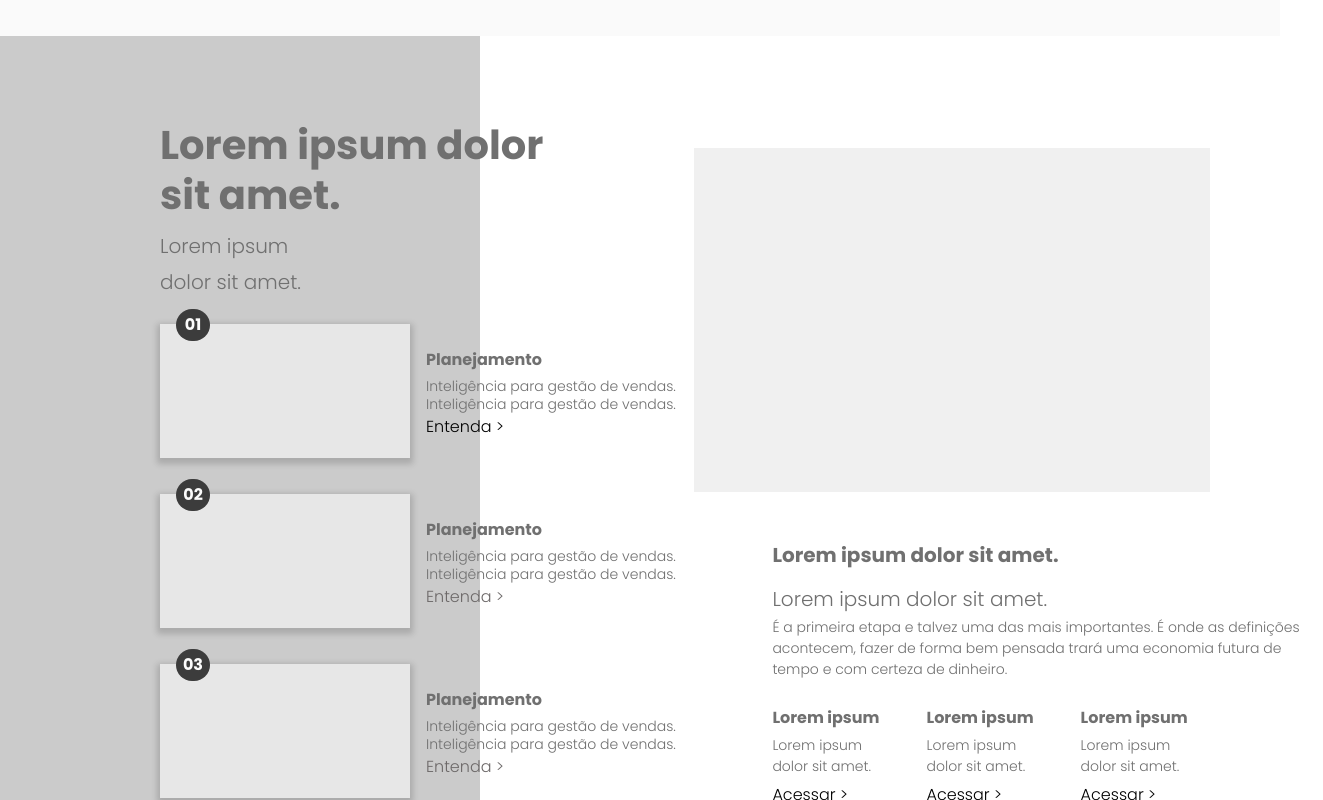
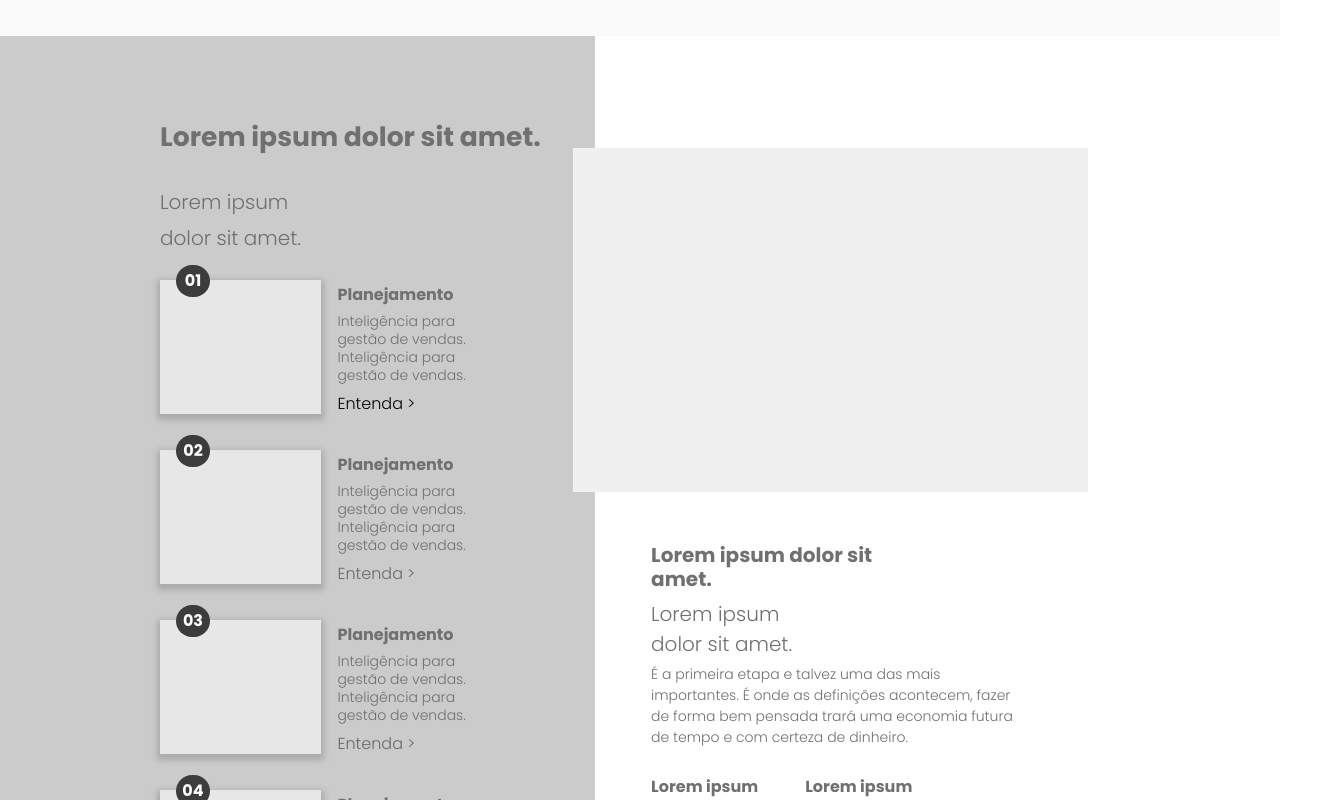
Before and after one commit to PiviaN/ProjetoBlog, a React (Create React App) app: page / in a window 1280 px wide. Shown: the part 840-1640 px from the top of the page, 1323 px wide, since content can reach past the window. Built offline with nearby package versions, Linux system fonts and the light colour scheme.

Commit message:
posicionamentos eixo X

```diff
--- a/src/components/Blog/Blog.css
+++ b/src/components/Blog/Blog.css
@@ -186,7 +186,7 @@
   }
 
   .search-input {
-    width: 484px;
+    width: 25.21vw;
     padding-left: 44px;
   }
 
--- a/src/components/FindOut/FindOut.css
+++ b/src/components/FindOut/FindOut.css
@@ -107,6 +107,10 @@
     display: none !important;
   }
 
+  .find-out-desktop {
+
+  }
+
   .title {
     font-size: 66px;
     line-height: 1.33;
--- a/src/components/FindOut/FindOut.js
+++ b/src/components/FindOut/FindOut.js
@@ -5,10 +5,10 @@ import dots2 from "../../assets/dots-2.png";
 function FindOut() {
   return (
     <>
-      <section className="find-out d-flex align-items-center justify-content-center find-out-desktop">
+      <section className="find-out d-flex align-items-center container-custom-desktop">
         <div
           id="carouselExampleAutoPlaying"
-          className="carousel slide container no-container-mobile"
+          className="carousel slide no-container-mobile"
           data-bs-ride="carousel"
         >
           <div className="carousel-inner">
@@ -34,7 +34,7 @@ function FindOut() {
                 </div>
               </div>
             </div>
-            <div className="carousel-item container">
+            <div className="carousel-item">
               <div className="d-flex flex-column">
                 <div className="control-title">
                   <h1 className="title">para e-commerce & marketplace 2</h1>
@@ -56,7 +56,7 @@ function FindOut() {
                 </div>
               </div>
             </div>
-            <div className="carousel-item container">
+            <div className="carousel-item">
               <div className="d-flex flex-column">
                 <div className="control-title">
                   <h1 className="title">para e-commerce & marketplace 3</h1>
--- a/src/components/Planning/Planing.css
+++ b/src/components/Planning/Planing.css
@@ -265,7 +265,7 @@
 
 @media (min-width: 1200px) {
   .planning {
-    background: linear-gradient(90deg, #cbcbcb 50%, #fff 50%);
+    background: linear-gradient(90deg, #cbcbcb 62%, #fff 000%);
     width: 75vw;
   }
 
@@ -278,7 +278,7 @@
   }
 
   .title-planning {
-    font-size: 40px;
+    font-size: 2.08vw;
     line-height: 1.25;
   }
 
@@ -302,7 +302,7 @@
   .card-vertical {
     margin-bottom: 36px;
     justify-content: space-between;
-    width: 516px;
+    width: 26.88vw;
     height: 134px;
   }
 
@@ -313,8 +313,8 @@
   }
 
   .control-subtitle-info {
-    width: 250px;
-    height: 38px;
+    width: 13.02vw;
+    min-height: 38px;
   }
 
   .subtitle-info {
@@ -324,7 +324,7 @@
   }
 
   .white-block {
-    width: 250px;
+    width: 13.02vw;
     height: 100%;
     box-shadow: 0px 3px 6px 3px #00000029;
     background-color: #e7e7e7;
@@ -349,8 +349,8 @@
   }
 
   .control-title-emphasis {
-    width: 348px;
-    height: 33px;
+    width: 18.13vw;
+    min-height: 33px;
     margin-bottom: 8px;
     margin-top: 51px;
   }
@@ -360,8 +360,8 @@
   }
 
   .control-subtitle-emphasis {
-    width: 275px;
-    height: 28px;
+    width: 14.32vw;
+    min-height: 28px;
     margin-bottom: 5px;
   }
 
@@ -370,8 +370,8 @@
   }
 
   .control-description-emphasis {
-    width: 551px;
-    height: 62px;
+    width: 28.7vw;
+    min-height: 62px;
     margin-bottom: 1.813rem;
   }
 
@@ -390,8 +390,8 @@
   }
 
   .control-mini-description {
-    width: 99px;
-    height: 38px;
+    width: 5.16vw;
+    min-height: 38px;
     margin-bottom: 10px;
   }
 
--- a/src/components/Planning/Planning.js
+++ b/src/components/Planning/Planning.js
@@ -6,17 +6,14 @@ import { faArrowLeft, faArrowRight } from "@fortawesome/free-solid-svg-icons";
 export default function Planning() {
   return (
     <>
-      <section className="planning desktop-layout">
-        <div className="container-custom-planning">
+      <section className="planning desktop-layout container-custom-planning">
         <div className="d-flex custom-row">
           <div className="col-6">
             <div className="control-title-planning">
               <h1 className="title-planning">Lorem ipsum dolor sit amet.</h1>
             </div>
             <div className="control-subtitle-planning">
-                <h3 className="subtitle-planning">
-                  Lorem ipsum dolor sit amet.
-                </h3>
+              <h3 className="subtitle-planning">Lorem ipsum dolor sit amet.</h3>
             </div>
             <div className="d-flex flex-column">
               <div className="d-flex align-items-center card-vertical">
@@ -116,10 +113,9 @@ export default function Planning() {
                 </div>
                 <div className="control-description-emphasis">
                   <p className="description-emphasis">
-                      É a primeira etapa e talvez uma das mais importantes. É
-                      onde as definições acontecem, fazer de forma bem pensada
-                      trará uma economia futura de tempo e com certeza de
-                      dinheiro.
+                    É a primeira etapa e talvez uma das mais importantes. É onde
+                    as definições acontecem, fazer de forma bem pensada trará
+                    uma economia futura de tempo e com certeza de dinheiro.
                   </p>
                 </div>
 
@@ -180,7 +176,6 @@ export default function Planning() {
                     </div>
                     <div className="white-circle mr-circle hover-circle">
                       <span className="black-number">04</span>
-                      </div>
                     </div>
                   </div>
                 </div>
```
Lines whose indentation alone changed are shown as unchanged.
